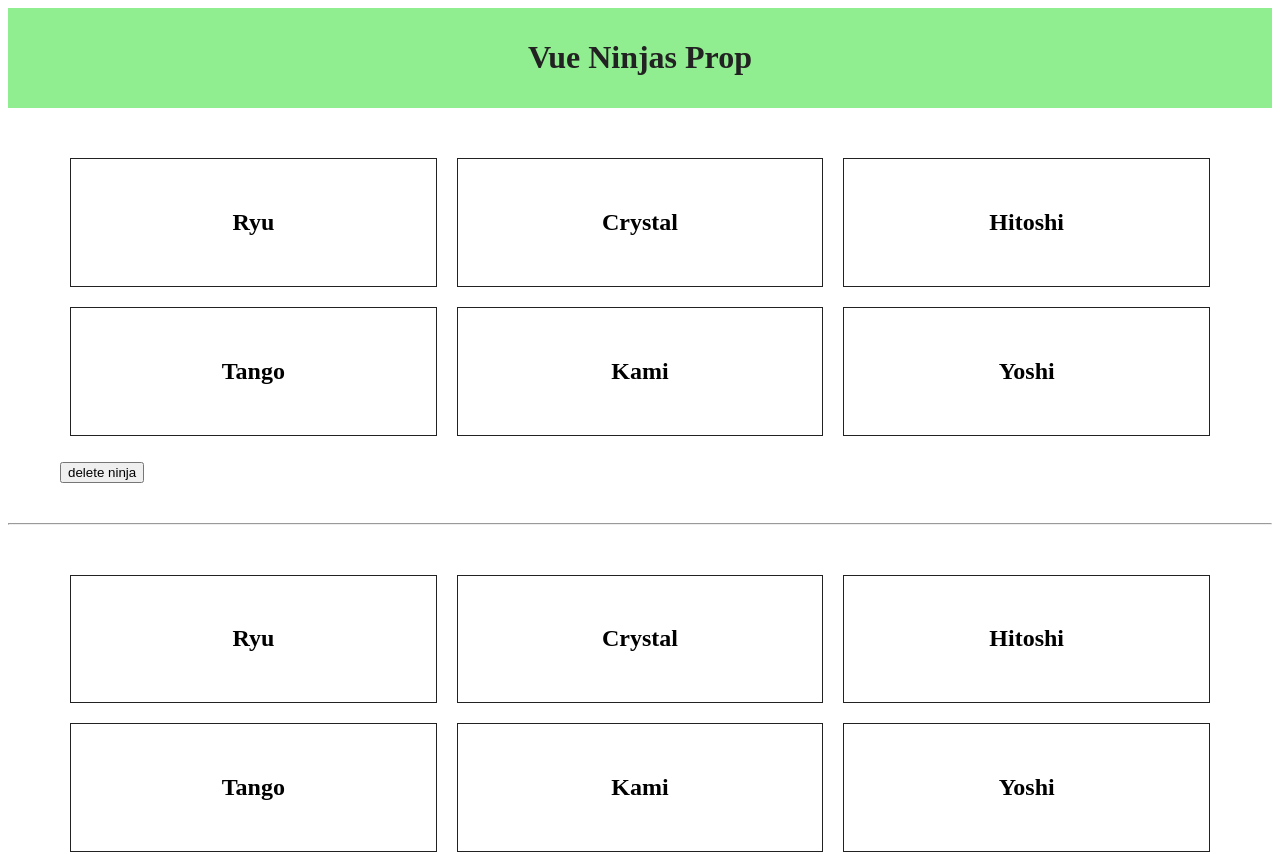
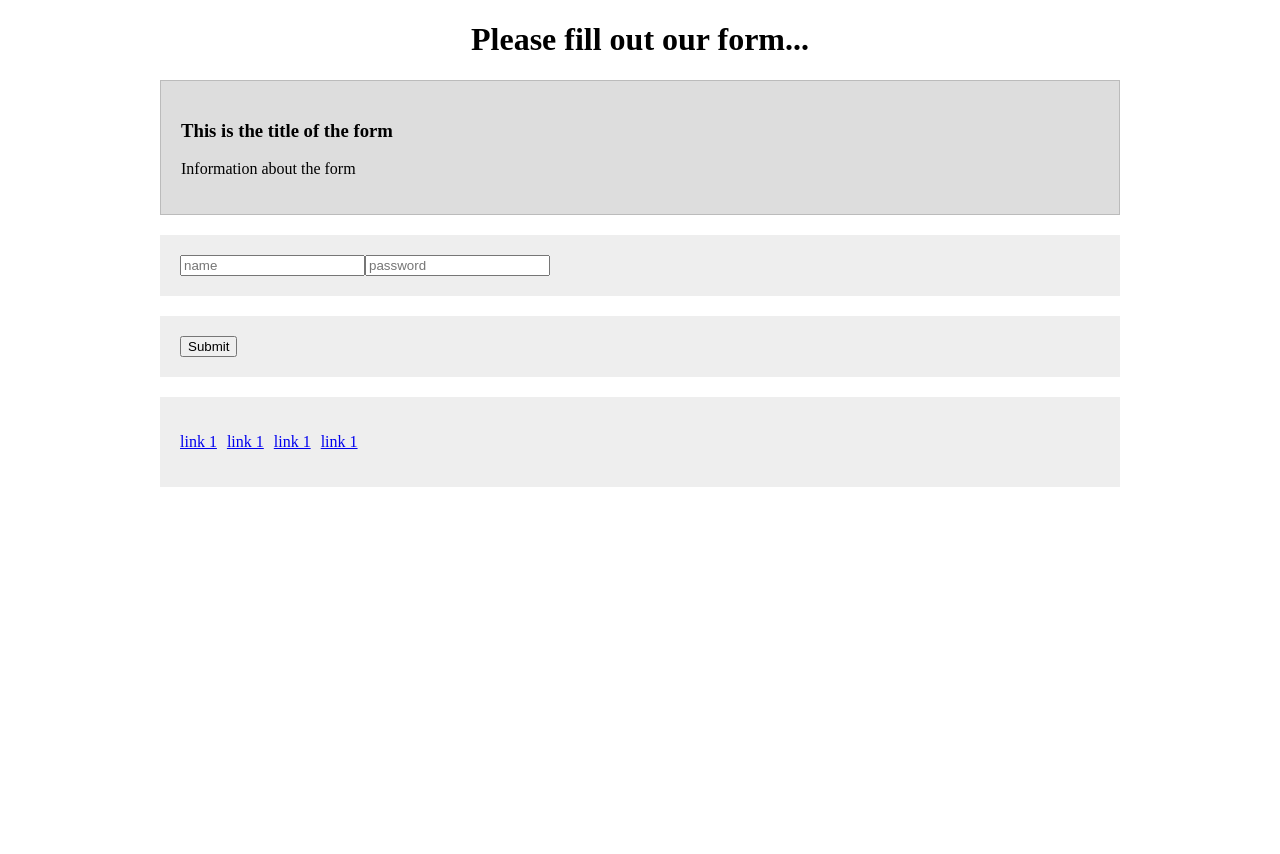
Before and after one commit to Adam-Ponting/TNN_tutorials, a Vue app in the folder vue_js2_tutorial/vuejs-playlist/: page / in a window 1280 px wide. Shown: the top 854 px of the page. After the commit the page ends 800 px from the top, so only its background shows below. Built offline with nearby package versions, Linux system fonts and the light colour scheme.

Commit message:
lesson 27 complete

```diff
--- a/vue_js2_tutorial/vuejs-playlist/src/App.vue
+++ b/vue_js2_tutorial/vuejs-playlist/src/App.vue
@@ -1,42 +1,38 @@
 <template>
   <div>
-    <!-- use $event to receive the data from the child component -->
-    <app-header :title="title"></app-header>
-    <app-ninjas :ninjas="ninjas"></app-ninjas>
-    <hr />
-    <app-ninjas :ninjas="ninjas"></app-ninjas>
-    <app-footer :title="title"></app-footer>
+    <form-helper>
+      <div slot="f-header">
+        <h3>This is the title of the form</h3>
+        <p>Information about the form</p>
+      </div>
+      <div slot="f-fields">
+        <input type="text" placeholder="name" required />
+        <input type="password" placeholder="password" required />
+      </div>
+      <div slot="f-controls">
+        <button @click.prevent="handleSubmit">Submit</button>
+      </div>
+    </form-helper>
   </div>
 </template>
 
 <script>
-import Ninjas from "@/components/Ninjas.vue"; // import Ninjas component
-import Header from "@/components/Header.vue";
-import Footer from "@/components/Footer.vue";
+import FormHelper from "@/components/FormHelper.vue"; // import Ninjas component
 
 export default {
   components: {
-    "app-header": Header, // register Header as app-header
-    "app-ninjas": Ninjas,
-    "app-footer": Footer
+    "form-helper": FormHelper
   },
   data() {
     return {
-      ninjas: [
-        { name: "Ryu", speciality: "Vue Components", show: false },
-        { name: "Crystal", speciality: "HTML Wizardry", show: false },
-        { name: "Hitoshi", speciality: "Click Events", show: false },
-        { name: "Tango", speciality: "Conditionals", show: false },
-        { name: "Kami", speciality: "Webpack", show: false },
-        { name: "Yoshi", speciality: "Data Diggin", show: false }
-      ],
-      title: "Vue Ninjas Prop"
+      title: "im a dymanic slot title"
     };
   },
   methods: {
-    updateTitle(updatedTitle) {
-      // updatedTitle is the $event prop
-      this.title = updatedTitle;
+    handleSubmit(e) {
+      // eslint-disable-next-line no-console
+      console.log(e);
+      // alert(e);
     }
   }
 };
--- a/vue_js2_tutorial/vuejs-playlist/src/components/Footer.vue
+++ /dev/null
@@ -1,41 +0,0 @@
-<template>
-  <footer>
-    <p>{{ copyright }} {{ title }}</p>
-  </footer>
-</template>
-
-<script>
-import { eventBus } from "../main.js"; // import event bus
-
-export default {
-  props: {
-    title: {
-      type: String,
-      default: "no header",
-      required: true
-    }
-  },
-  data() {
-    return {
-      copyright: "Copyright 2019"
-    };
-  },
-  created() {
-    // setup event bus listen for "titleChanged" event
-    eventBus.$on("titleChanged", data => {
-      this.title = data;
-    });
-  }
-};
-</script>
-
-<style scoped>
-footer {
-  background: #222;
-  padding: 6px;
-}
-p {
-  color: lightgreen;
-  text-align: center;
-}
-</style>
--- /dev/null
+++ b/vue_js2_tutorial/vuejs-playlist/src/components/FormHelper.vue
@@ -0,0 +1,63 @@
+<template>
+  <div>
+    <h1>Please fill out our form...</h1>
+    <form>
+      <div id="form-header">
+        <slot name="f-header"></slot>
+      </div>
+      <div id="form-fields">
+        <slot name="f-fields"></slot>
+      </div>
+      <div id="form-controls">
+        <slot name="f-controls"></slot>
+      </div>
+      <div id="useful-links">
+        <ul>
+          <li>
+            <a href="#">link 1</a>
+          </li>
+          <li>
+            <a href="#">link 1</a>
+          </li>
+          <li>
+            <a href="#">link 1</a>
+          </li>
+          <li>
+            <a href="#">link 1</a>
+          </li>
+        </ul>
+      </div>
+    </form>
+  </div>
+</template>
+
+<script>
+export default {};
+</script>
+
+<style scoped>
+h1 {
+  text-align: center;
+}
+form {
+  width: 100%;
+  max-width: 960px;
+  margin: 0 auto;
+}
+#useful-links ul {
+  padding: 0;
+}
+#useful-links li {
+  display: inline-block;
+  margin-right: 10px;
+}
+form > div {
+  padding: 20px;
+  background: #eee;
+  margin: 20px 0;
+}
+#form-header {
+  background: #ddd;
+  border: 1px solid #bbb;
+}
+</style>
--- a/vue_js2_tutorial/vuejs-playlist/src/components/Header.vue
+++ /dev/null
@@ -1,40 +0,0 @@
-<template>
-  <header>
-    <h1 @click="changeTitle">{{ title }}</h1>
-  </header>
-</template>
-
-<script>
-import { eventBus } from "../main.js";
-
-export default {
-  props: {
-    title: {
-      type: String,
-      default: "no header",
-      required: true
-    }
-  },
-  data() {
-    return {};
-  },
-  methods: {
-    changeTitle() {
-      // this.$emit("changeTitle", "Vue-Wizards"); // event name and data to be sent with the event - must be received with $event
-      this.title = "vue_wizards";
-      eventBus.$emit("titleChanged", this.title);
-    }
-  }
-};
-</script>
-
-<style scoped>
-header {
-  background: lightgreen;
-  padding: 10px;
-}
-h1 {
-  color: #222;
-  text-align: center;
-}
-</style>
--- a/vue_js2_tutorial/vuejs-playlist/src/components/Ninjas.vue
+++ /dev/null
@@ -1,72 +0,0 @@
-<template>
-  <div id="ninjas">
-    <ul>
-      <li v-for="ninja in ninjas" :key="ninja.name" @click="ninja.show = !ninja.show">
-        <h2>{{ ninja.name }}</h2>
-        <h3 v-show="ninja.show">{{ ninja.speciality }}</h3>
-      </li>
-    </ul>
-    <button @click="deleteNinja">delete ninja</button>
-  </div>
-</template>
-
-<script>
-export default {
-  props: {
-    ninjas: {
-      type: Array,
-      default: () => [],
-      required: true
-    }
-  },
-  methods: {
-    deleteNinja() {
-      // reference data is affected by any and all child components
-      this.ninjas.pop();
-    }
-  },
-  // lifecycle hooks
-  beforeCreate() {
-    alert("beforeCreate");
-  },
-  created() {
-    alert("created");
-  },
-  beforeMount() {
-    alert("beforeMount");
-  },
-  mounted() {
-    alert("mounted");
-  },
-  beforeUpdate() {
-    alert("beforeUpdate");
-  },
-  updated() {
-    alert("updated");
-  }
-};
-</script>
-
-<style scoped>
-#ninjas {
-  width: 100%;
-  max-width: 1200px;
-  margin: 40px auto;
-  padding: 0 20px;
-  box-sizing: border-box;
-}
-ul {
-  display: flex;
-  flex-wrap: wrap;
-  list-style-type: none;
-  padding: 0;
-}
-li {
-  flex-grow: 1;
-  flex-basis: 300px;
-  text-align: center;
-  padding: 30px;
-  border: 1px solid #222;
-  margin: 10px;
-}
-</style>
```
